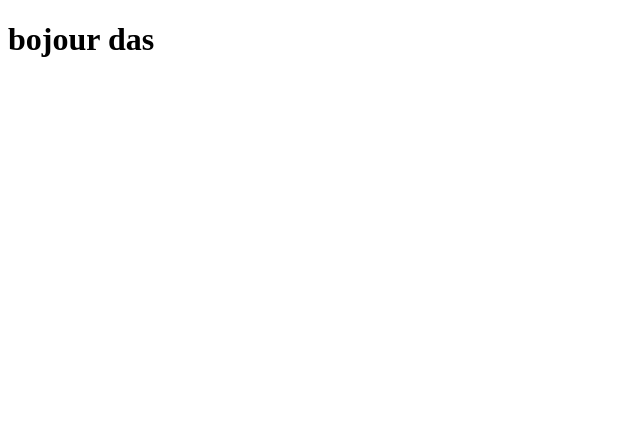
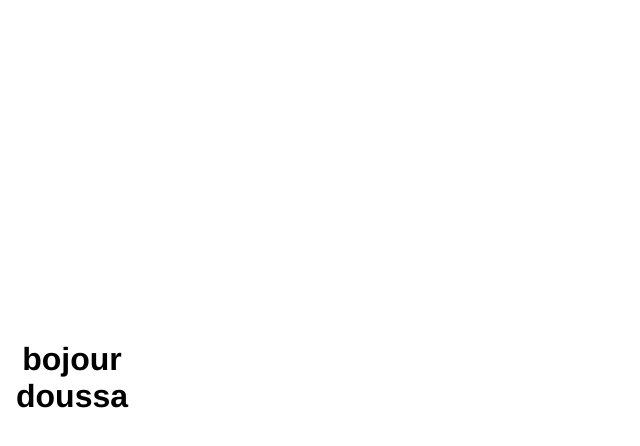
Before and after one commit to doussa28/hi, a plain HTML site: page index.html in a window 1280 px wide. Shown: the whole page, without its empty margins (0-640 px from the left). Drawn offline with Linux system fonts and the light colour scheme.

Commit message:
ajouter css

```diff
--- a/index.html
+++ b/index.html
@@ -1,7 +1,19 @@
 <!DOCTYPE html>
 <html>
-<head></head>
+<head>
+<style>
+h1{
+position: absolute;
+top: 40%;
+width: 10%;
+font-family: Helvetica ;
+font-size : 100;
+text-align: center ;
+}
+
+</style>
+</head>
 <body>
-<h1>bojour das</h1>
+<h1>bojour doussa </h1>
 </body>
 </html>
```
